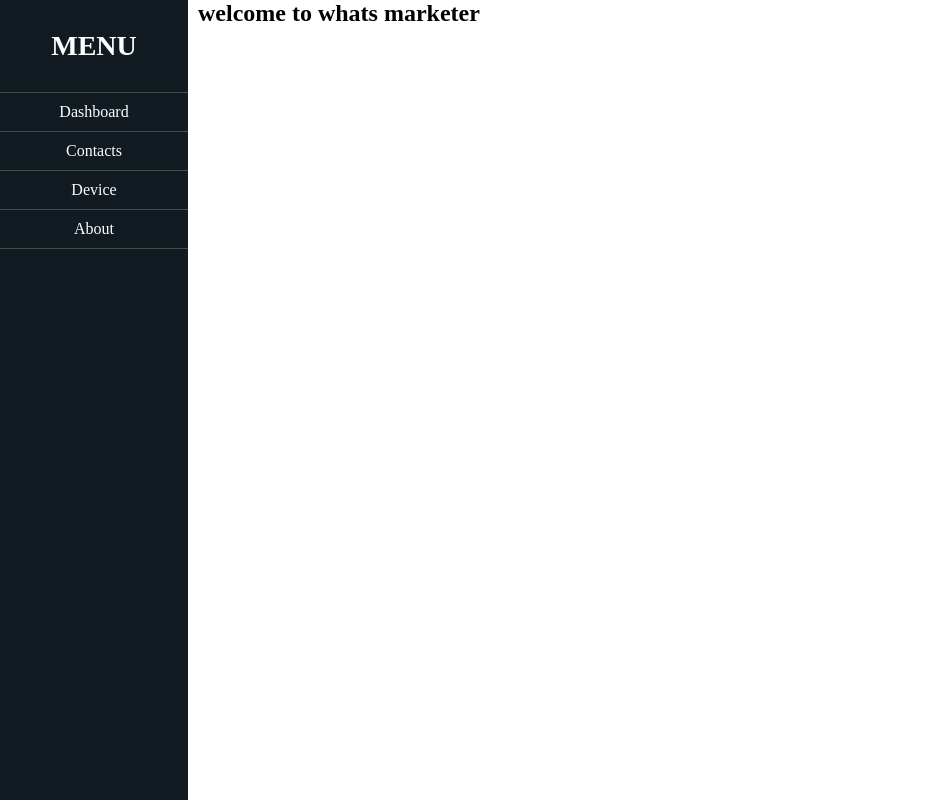
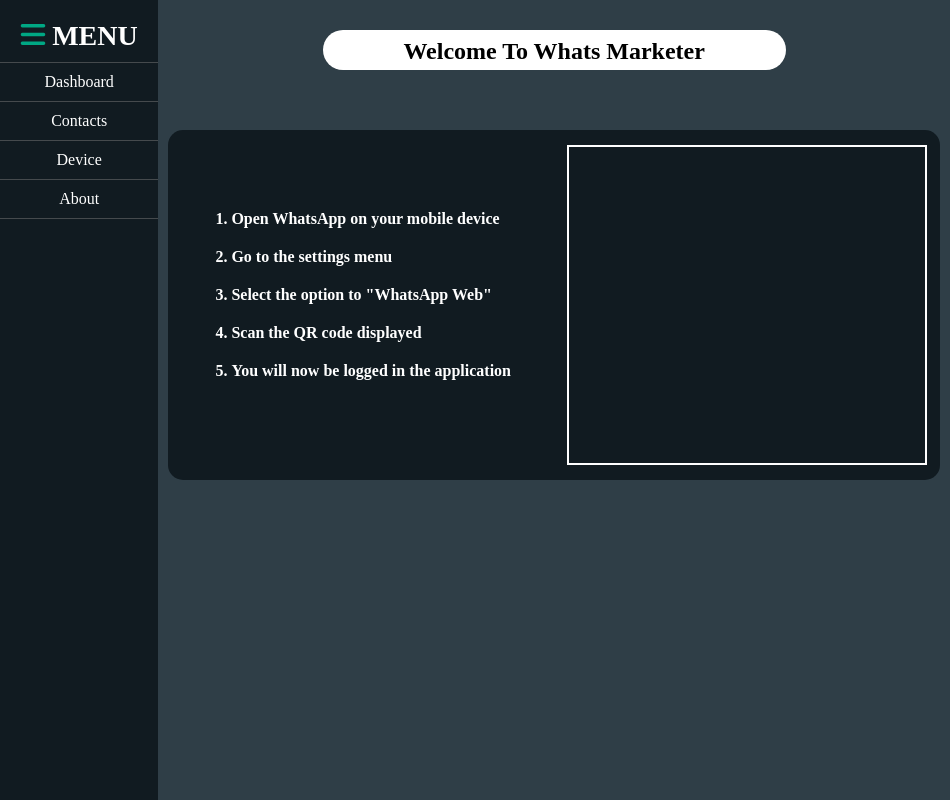
Before and after one commit to praveen-v-j/whatsapp-bulk-message-sender-gui, an Electron app: page src/index.html in a window 950 px wide. Drawn offline with Linux system fonts and the light colour scheme.

Commit message:
Login-Function

```diff
--- a/src/index.css
+++ b/src/index.css
@@ -19,7 +19,7 @@
 }
 
 .nav .nav-bar {
-  padding: 30px 0;
+  padding: 10px 0;
   height: auto;
   display: flex;
   flex-direction: column;
@@ -33,7 +33,11 @@
   color: white;
   text-transform: uppercase;
   text-align: center;
-  margin-bottom: 30px;
+  margin: 10px;
+}
+
+.nav-bar h2 i {
+  color: #00a884;
 }
 
 .nav-bar ul {
@@ -64,7 +68,69 @@
   color: #fff;
 }
 
-.home {
-  width: 80%;
-  margin: 0 0 0 10px;
+.desktop {
+  width: 100%;
+  height: 100vh;
+  background-color: #2f3e47;
 }
+
+.home-bar {
+  display: flex;
+  flex-direction: column;
+  justify-content: center;
+  align-items: center;
+  margin: 30px 10px 0 10px;
+}
+
+.head-home {
+  background-color: #fff;
+  width: 60%;
+  height: 40px;
+  border-radius: 20px;
+  transition: 0.2s;
+}
+
+.head-home:hover {
+  box-shadow: 0 3px 5px -2px #fff;
+}
+
+.head-home h2 {
+  padding-top: 8px;
+  text-align: center;
+}
+
+.colum {
+  display: flex;
+  flex-direction: row;
+  justify-content: space-evenly;
+  background-color: #111b21;
+  border-radius: 15px;
+  align-items: center;
+  width: 100%;
+  height: 350px;
+  margin-top: 60px;
+}
+
+.row1 {
+  display: flex;
+  flex-direction: column;
+  justify-content: center;
+  align-items: center;
+  margin: 13px;
+  width: 50%;
+  height: 320px;
+}
+
+.row1 ol li {
+  margin-left: 20px;
+  padding-bottom: 20px;
+  color: #fff;
+  font-weight: bold;
+}
+
+.row2 {
+  margin: 13px;
+  border: 2px solid #fff;
+  width: 50%;
+  height: 320px;
+}
--- a/src/index.html
+++ b/src/index.html
@@ -4,6 +4,7 @@
   <meta charset="UTF-8">
   <link rel="stylesheet" href="index.css">
   <meta http-equiv="X-UA-Compatible" content="IE=edge">
+  <script src="https://kit.fontawesome.com/e2fd27ee5f.js" crossorigin="anonymous"></script>
   <meta name="viewport" content="width=device-width, initial-scale=1.0">
   <title>Document</title>
 </head>
@@ -12,7 +13,7 @@
     <div class="nav">
       <div class="nav-bar">
         <ul>
-          <h2>Menu</h2>
+          <h2><i class="fa-solid fa-bars"></i> Menu</h2>
           <li class="nav-link"><a href="index.html">Dashboard</a></li>
           <li class="nav-link">Contacts</li>
           <li class="nav-link"><a href="devices.html">Device</a></li>
@@ -20,9 +21,27 @@
         </ul>
       </div>
     </div>
-    <div class="home">
-      <h1>welcome to whats marketer</h1>
-    </div>
+    <section class="desktop">
+      <div class="home-bar">
+        <div class="head-home">
+          <h2>Welcome To Whats Marketer</h2>
+        </div>
+        <div class="colum">
+          <div class="row1">
+            <ol>
+              <li>Open WhatsApp on your mobile device</li>
+              <li>Go to the settings menu</li>
+              <li>Select the option to "WhatsApp Web"</li>
+              <li>Scan the QR code displayed</li>
+              <li>You will now be logged in the application</li>
+            </ol>
+          </div>
+          <div class="row2">
+            <div class="qr-img"></div>
+          </div>
+        </div>
+      </div>
+    </section>
   </section>
 </body>
 </html>
```
Also changed, not shown: src/contact.html (+2 -1 lines), src/devices.html (+2 -1 lines).
